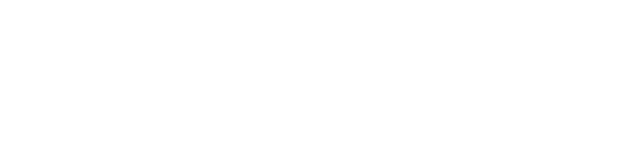
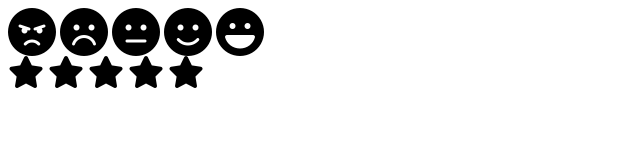
Before and after one commit to Hayds97/Emoji-project, a plain HTML site: page index.html in a window 1280 px wide. Shown: the whole page, without its empty margins (0-640 px from the left). Drawn offline with Linux system fonts and the light colour scheme.

Commit message:
Emoji's added to boiler plate from Font Awesome

```diff
--- a/index.html
+++ b/index.html
@@ -3,9 +3,25 @@
 <head>
     <meta charset="UTF-8">
     <meta name="viewport" content="width=device-width, initial-scale=1.0">
-    <title>Document</title>
+    <title>Emoji_Rating</title>
+    <link rel="stylesheet" href="https://cdnjs.cloudflare.com/ajax/libs/font-awesome/6.5.1/css/all.min.css" integrity="sha512-DTOQO9RWCH3ppGqcWaEA1BIZOC6xxalwEsw9c2QQeAIftl+Vegovlnee1c9QX4TctnWMn13TZye+giMm8e2LwA==" crossorigin="anonymous" referrerpolicy="no-referrer" />
 </head>
 <body>
-
+    <div class="feedback-container">
+        <div class="emoji-container">
+            <i class="fa-solid fa-face-angry fa-3x"></i>
+            <i class="fa-solid fa-face-frown fa-3x"></i>
+            <i class="fa-solid fa-face-meh fa-3x"></i>
+            <i class="fa-solid fa-face-smile fa-3x"></i>
+            <i class="fa-solid fa-face-laugh fa-3x"></i>
+        </div>
+        <div class="rating-container">
+            <i class="fa-solid fa-star fa-2x"></i>
+            <i class="fa-solid fa-star fa-2x"></i>
+            <i class="fa-solid fa-star fa-2x"></i>
+            <i class="fa-solid fa-star fa-2x"></i>
+            <i class="fa-solid fa-star fa-2x"></i>
+        </div>
+    </div>
 </body>
 </html>
```
